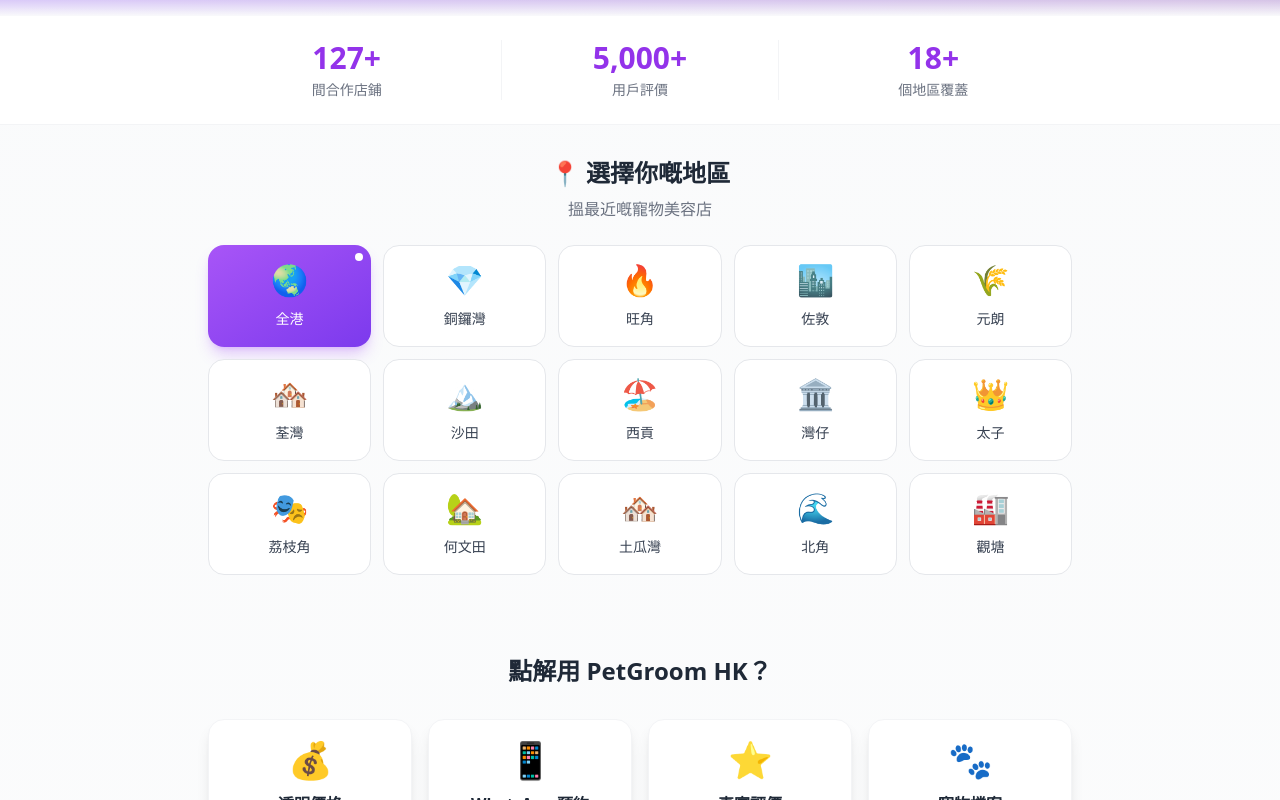
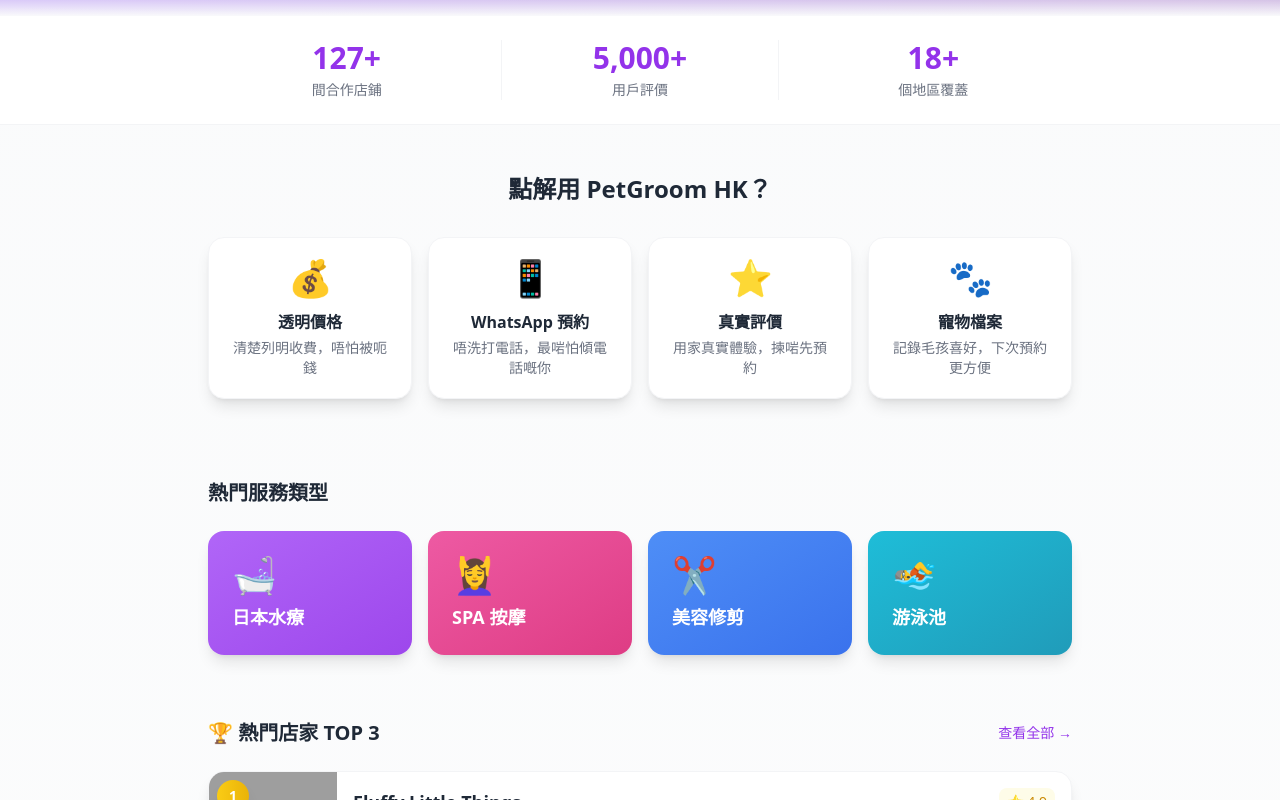
Before and after one commit to kaiyungli/PetGroomHK, a Next.js app in the folder web/: page / in a window 1280 px wide. Shown: the part 580-1380 px from the top of the page. Built offline with nearby package versions, Linux system fonts and the light colour scheme; grey boxes are pictures that could not be loaded.

Commit message:
UI: Remove DistrictSelector, keep it simple

```diff
--- a/web/src/pages/index.js
+++ b/web/src/pages/index.js
@@ -37,23 +37,6 @@
   { icon: '🐾', title: '寵物檔案', desc: '記錄毛孩喜好，下次預約更方便' },
 ];
 
-const DISTRICT_ICONS = {
-  '全港': '🌏',
-  '銅鑼灣': '💎',
-  '旺角': '🔥',
-  '佐敦': '🏙️',
-  '元朗': '🌾',
-  '荃灣': '🏘️',
-  '沙田': '🏔️',
-  '西貢': '🏖️',
-  '灣仔': '🏛️',
-  '太子': '👑',
-  '荔枝角': '🎭',
-  '何文田': '🏡',
-  '土瓜灣': '🏘️',
-  '北角': '🌊',
-  '觀塘': '🏭',
-};
 const TESTIMONIALS = [
   { name: 'Coco 媽', avatar: '👩', rating: 5, text: '好方便！一set就搵到附近嘅寵物美容店' },
   { name: '阿明', avatar: '👨', rating: 5, text: '價格透明，唔洗逐間打電話問' },
@@ -164,33 +147,6 @@
             <span className="text-gray-500 text-sm mt-1">個地區覆蓋</span>
           </div>
         </div>
-      </div>
-    </div>
-  );
-}
-
-function DistrictSelector({ selectedDistrict, onSelectDistrict }) {
-  return (
-    <div className="max-w-4xl mx-auto px-4 py-8">
-      <div className="text-center mb-6">
-        <h2 className="text-2xl font-bold text-gray-800 mb-2">📍 選擇你嘅地區</h2>
-        <p className="text-gray-500">搵最近嘅寵物美容店</p>
-      </div>
-      <div className="grid grid-cols-3 sm:grid-cols-4 md:grid-cols-5 gap-3">
-        {DISTRICTS.map((district) => (
-          <button key={district} onClick={() => onSelectDistrict(district)}
-            className={`relative p-4 rounded-2xl text-center transition-all hover:scale-105 hover:shadow-lg ${
-              selectedDistrict === district
-                ? 'bg-gradient-to-br from-purple-500 to-violet-600 text-white shadow-purple-500/30 shadow-lg'
-                : 'bg-white text-gray-700 border border-gray-200 hover:border-purple-300 hover:bg-purple-50'
-            }`}>
-            <span className="text-3xl mb-2 block">{DISTRICT_ICONS[district] || '📍'}</span>
-            <span className="font-medium text-sm">{district}</span>
-            {selectedDistrict === district && (
-              <span className="absolute top-2 right-2 w-2 h-2 bg-white rounded-full"></span>
-            )}
-          </button>
-        ))}
       </div>
     </div>
   );
@@ -679,7 +635,6 @@
           <>
             <Hero onSearchFocus={() => document.querySelector('input[type="text"]')?.focus()} />
             <StatsBar />
-            <DistrictSelector selectedDistrict={selectedDistrict} onSelectDistrict={setSelectedDistrict} />
             <WhyUsSection />
             <ServiceCategories onSelectCategory={handleSelectCategory} />
             {!searchText && <TopShopsSection shops={shops} onShopClick={setSelectedShop} />}
```
